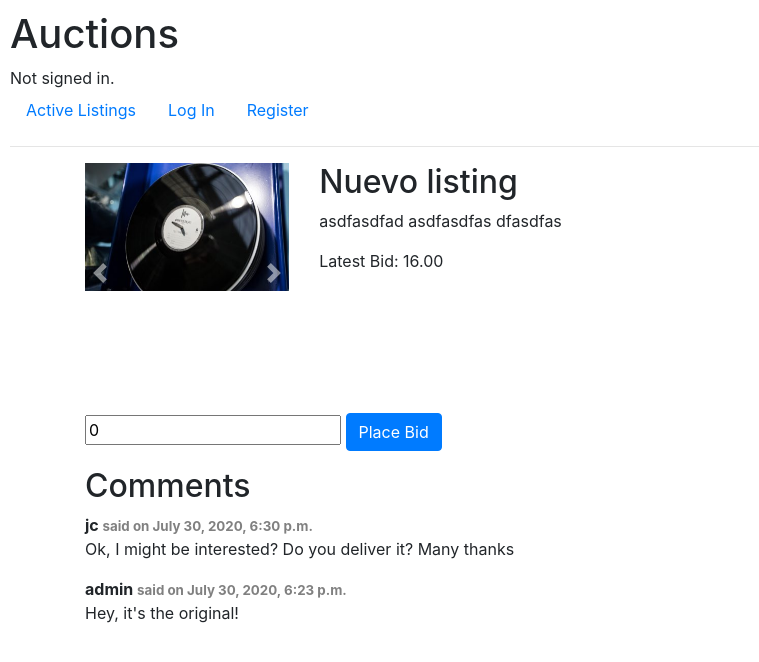
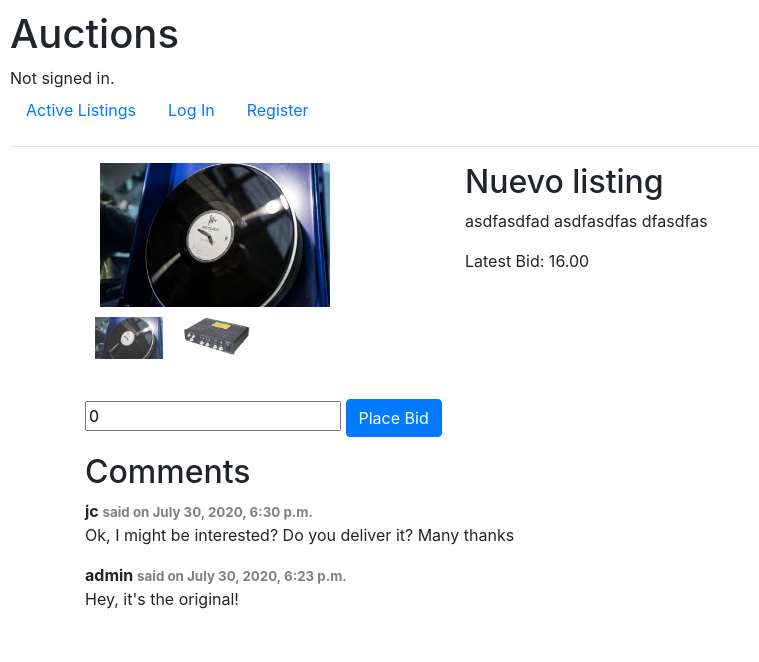
Before and after one commit to jcmpes/auctions, a Django app: page /6 in a window 1280 px wide. Shown: the top 662 px of the page, without its empty margins (0-759 px from the left). Run offline with Django 3.2, Linux system fonts and the light colour scheme; data comes from the database, SQL or seed files in the repository; both versions use the stored data as it was after the commit; some libraries are stand-ins or nearby versions.

Commit message:
Added tab Gallery in detail view

```diff
--- a/auctions/static/auctions/styles.css
+++ b/auctions/static/auctions/styles.css
@@ -1,14 +1,22 @@
 body {
     padding: 10px;
+}
+
+.auction-image-col {
+    margin-top: auto;
+    margin-bottom: auto;
 }
 
 .auction-image {
     max-width: 100%;
     max-height: 230px;
+
 }
 
 .auction-item {
     padding: 10px;
+    height: 200px;
+
 }
 
 .auction-title > a {
@@ -34,10 +42,6 @@ body {
     bottom: 20px;
     font-size: 10px;
     color: grey;
-}
-
-.featured-image {
-    float: left;
 }
 
 .fa-heart {
@@ -79,6 +83,39 @@ body {
     color: grey;
 }
 
-#carousel-thumb {
-    height: 220px;
-}
+/* The grid: Four equal columns that floats next to each other */
+.gallery-column {
+    float: left;
+    width: 25%;
+    padding: 10px;
+  }
+
+  /* Style the images inside the grid */
+  .gallery-column img {
+    opacity: 0.8;
+    cursor: pointer;
+  }
+
+  .gallery-column img:hover {
+    opacity: 1;
+  }
+
+  /* Clear floats after the columns */
+  .row:after {
+    content: "";
+    display: table;
+    clear: both;
+  }
+
+  /* Expanding image text */
+  #imgtext {
+    position: absolute;
+    bottom: 15px;
+    left: 15px;
+    color: white;
+    font-size: 20px;
+  }
+
+  .image-container {
+      display: block;
+  }
--- a/auctions/templates/auctions/auction_detail.html
+++ b/auctions/templates/auctions/auction_detail.html
@@ -4,36 +4,25 @@
 
     <div class="container">
         <div class="row">
-            <div class="detail-item d-flex">
+            <div class="detail-item d-flex flex-row">
                 <div class="col-4">
-                    <!-- <div class="featured-image"><img width=300px src="/media/{{ auction.image }}" alt=""></div> -->
-                    <!--Carousel Wrapper-->
-                    <div id="carousel-thumb" class="carousel slide carousel-fade carousel-thumbnails" data-ride="carousel">
-                        <!--Slides-->
-                        <div class="carousel-inner" role="listbox">
-                            <div class="carousel-item active">
-                                <img class="d-block w-100" src="/media/{{ auction.image }}"
-                                alt="First slide">
+                    <!-- Tabbed Gallery. -->
+                    <div class="container">
+                        <div class="image-container">
+                            <img id="expandedImg" src="/media/{{ auction.image }}" alt="" style="width:230px">
+                        </div>
+                        <div class="row">
+                            <div class="gallery-column">
+                                <img src="/media/{{ auction.image }}" alt="" style="width:100%" onclick="expandImage(this);">
                             </div>
                             {% for image in images %}
-                            <div class="carousel-item">
-                                <img class="d-block w-100" src="/media/{{ image.image }}">
+                            <div class="gallery-column">
+                                <img src="/media/{{ image.image }}" alt="" style="width:100%" onclick="expandImage(this);">
                             </div>
                             {% endfor %}
                         </div>
-                        <!--/.Slides-->
-                        <!--Controls-->
-                        <a class="carousel-control-prev" href="#carousel-thumb" role="button" data-slide="prev">
-                        <span class="carousel-control-prev-icon" aria-hidden="true"></span>
-                        <span class="sr-only">Previous</span>
-                        </a>
-                        <a class="carousel-control-next" href="#carousel-thumb" role="button" data-slide="next">
-                        <span class="carousel-control-next-icon" aria-hidden="true"></span>
-                        <span class="sr-only">Next</span>
-                        </a>
-                        <!--/.Controls-->
                     </div>
-                    <!--/.Carousel Wrapper-->
+                    <!-- /.Tabbed Gallery. -->
                 </div>
                 <div class="col-8">
                     <!-- Title with watchlist button. -->
@@ -107,12 +96,11 @@
             </div>
         </div>
     </div>
-<!-- JQuery -->
-<script type="text/javascript" src="https://cdnjs.cloudflare.com/ajax/libs/jquery/3.5.1/jquery.min.js"></script>
-<!-- Bootstrap tooltips -->
-<script type="text/javascript" src="https://cdnjs.cloudflare.com/ajax/libs/popper.js/1.14.4/umd/popper.min.js"></script>
-<!-- Bootstrap core JavaScript -->
-<script type="text/javascript" src="https://cdnjs.cloudflare.com/ajax/libs/twitter-bootstrap/4.5.0/js/bootstrap.min.js"></script>
-<!-- MDB core JavaScript -->
-<script type="text/javascript" src="https://cdnjs.cloudflare.com/ajax/libs/mdbootstrap/4.19.1/js/mdb.min.js"></script>
+<!-- Tabbed Gallery -->
+<script>
+    function expandImage(imgs) {
+        var expandImg = document.getElementById("expandedImg");
+        expandImg.src = imgs.src;
+    }
+</script>
 {% endblock %}
--- a/auctions/templates/auctions/index.html
+++ b/auctions/templates/auctions/index.html
@@ -4,11 +4,11 @@
     <h2>Active Listings</h2>
     <div class="container">
         <div class="row">
+            <div class="d-flex flex-column h-100">
 
-            <ul>
                 {% for auction in auctions %}
                     <div class="auction-item d-flex">
-                    <div class="col-4">
+                        <div class="col-4 auction-image-col">
                             <div>
                                 <a href="{% url 'detail' auction.id %}">
                                     <img class="auction-image" src="/media/{{ auction.image }}" alt="">
@@ -23,8 +23,8 @@
                         </div>
                     </div>
                 {% endfor %}
-            </ul>
 
             </div>
         </div>
+    </div>
 {% endblock %}
```
Also changed, not shown: db.sqlite3. Lines whose indentation alone changed are shown as unchanged.
